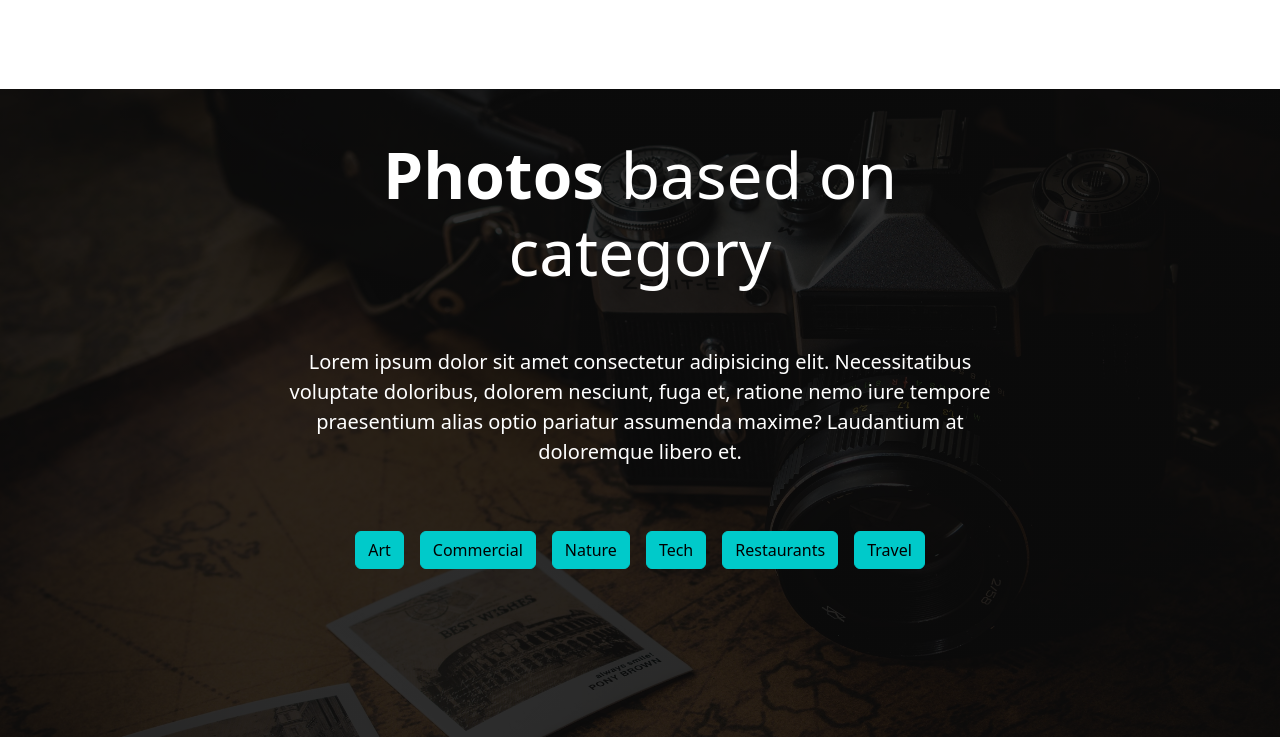
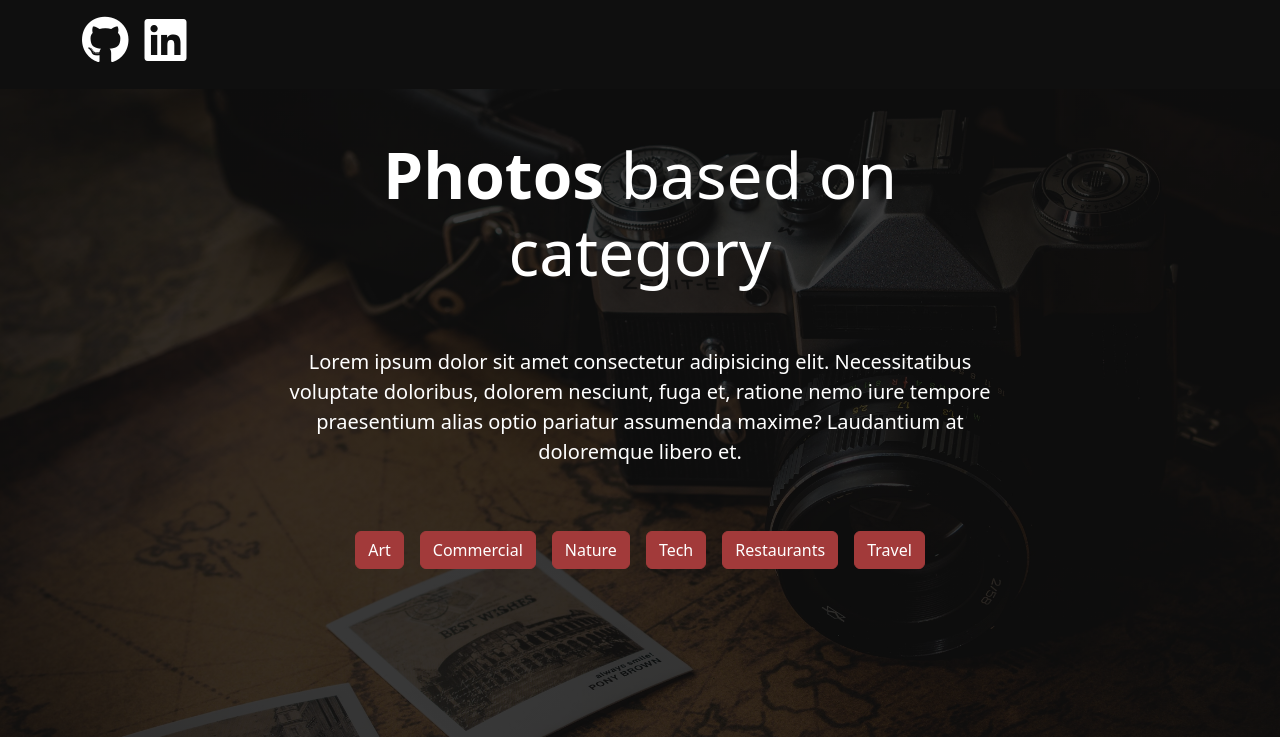
Before and after one commit to FlyBoy1998/image-website, a website: page index.html in a window 1280 px wide. Shown: the top 737 px of the page. Drawn offline with nearby package versions, Linux system fonts and the light colour scheme; files that its build step writes are made by us from their sources.

Commit message:
style buttons container

```diff
--- a/sass/bootstrap.scss
+++ b/sass/bootstrap.scss
@@ -1,7 +1,3 @@
-// Colors
-$primary: rgb(0, 202, 202);
-$secondary: rgb(173, 173, 173);
-
 // Spacers
 $spacer: 1rem !default;
 $spacers: (
@@ -16,4 +12,6 @@ $spacers: (
   8: $spacer * 12
 ) !default;
 
+$primary: rgb(162, 58, 58);
+
 @import '../node_modules/bootstrap/scss/bootstrap';
--- a/sass/styles.scss
+++ b/sass/styles.scss
@@ -5,8 +5,9 @@ body {
 }
 
 header {
-    background: linear-gradient(to bottom right, rgba(0,0,0,0.8), rgba(0,0,0,0.8)), url('../bg-image.jpg');
+    background: linear-gradient(to bottom right, rgba(0,0,0,0.75), rgba(0,0,0,0.75)), url('../bg-image.jpg');
     background-size: cover;
+    min-height: 750px;
     width: 100% !important;
 }
 
@@ -18,3 +19,11 @@ header {
 .fa-brands:hover {
     color: rgb(171, 171, 171);
 }
+
+.navbar {
+    background: #0f0f0f;
+}
+
+.button-container {
+    flex-wrap: wrap;
+}
```
